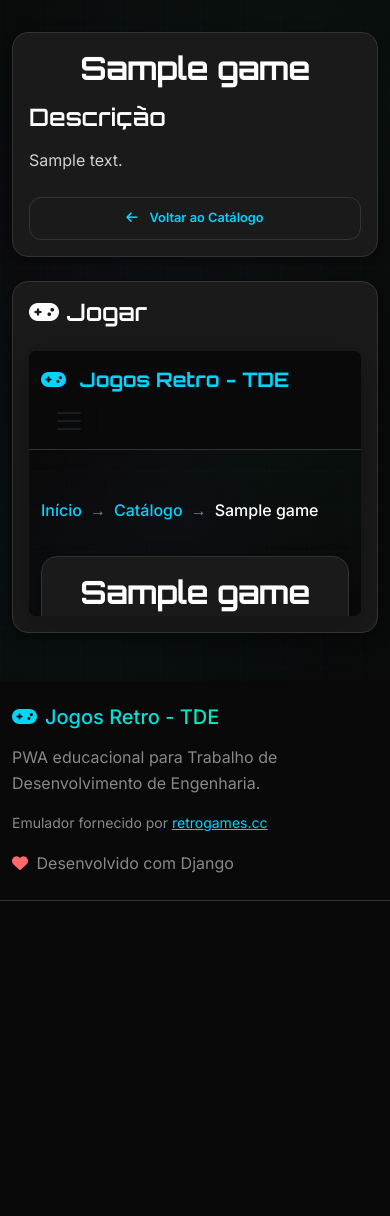
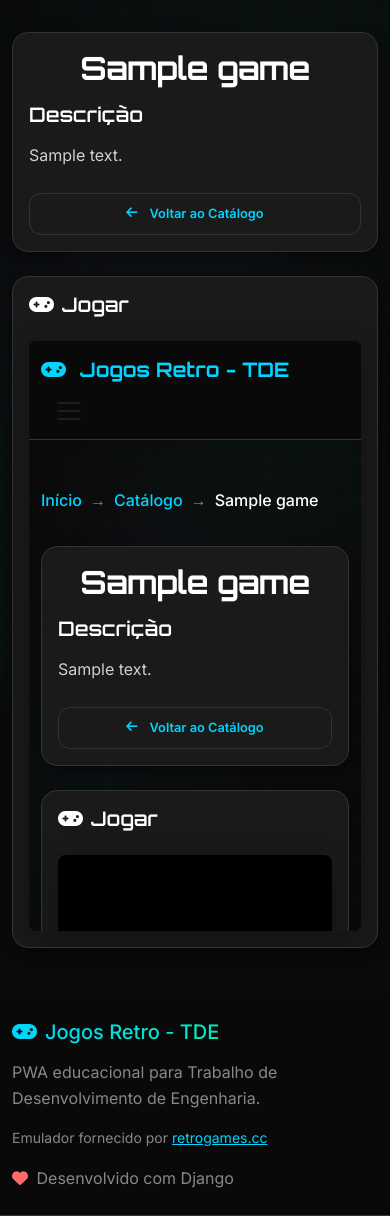
Before and after one commit to TauanGB/Retro-Games-Cloud, a Django app: a page that uses games/templates/games/base.html in a window 390 px wide. Shown: the part 133-1349 px from the top of the page. Before the commit the page ends 1034 px from the top, so only its background shows below. Run offline with Django 4.2, Linux system fonts and the light colour scheme; a user stored in the database is signed in; tables that the repository leaves empty hold one stand-in row (values such as "Sample post").

Commit message:
Atualiza as dependências do projeto para versões mais recentes do Pillow e psycopg2-binary. Adiciona estilos e scripts para suporte à instalação de PWA, incluindo um botão de instalação visível apenas para usuários autenticados. Melhora a responsividade do layout de detalhes do jogo, ajustando classes e estilos para iframes e mensagens de erro.

```diff
--- a/games/templates/games/game_detail.html
+++ b/games/templates/games/game_detail.html
@@ -15,7 +15,7 @@
 
 <div class="row">
     <!-- Informações do Jogo -->
-    <div class="col-lg-3 col-md-4 mb-4">
+    <div class="col-lg-3 col-md-4 col-12 mb-4 mb-lg-0">
         <div class="modern-card">
             <h1 class="retro-title mb-3">{{ game.title }}</h1>
 
@@ -35,30 +35,29 @@
     </div>
 
     <!-- Emulador -->
-    <div class="col-lg-9 col-md-8">
+    <div class="col-lg-9 col-md-8 col-12">
         <div class="modern-card">
             <h2 class="retro-heading mb-4">
                 <i class="fas fa-gamepad me-2"></i>Jogar
             </h2>
 
             <!-- Container do iframe -->
-            <div class="game-iframe-container" style="position: relative; width: 100%; max-width: 100%; margin: 0 auto;">
+            <div class="game-iframe-container">
                 {% if game.rom_url %}
-                <div style="position: relative; width: 100%; padding-bottom: 75%; background: #000; border-radius: 12px; overflow: hidden; box-shadow: 0 8px 32px rgba(0, 0, 0, 0.3);">
+                <div class="game-iframe-wrapper">
                     <iframe src="{{ game.rom_url }}"
-                            width="800"
-                            height="600"
-                            frameborder="no"
+                            frameborder="0"
                             allowfullscreen="true"
                             webkitallowfullscreen="true"
                             mozallowfullscreen="true"
                             scrolling="no"
-                            style="position: absolute; top: 0; left: 0; width: 100%; height: 100%; border: none; display: block;">
+                            allow="autoplay; fullscreen; gamepad; gyroscope; accelerometer"
+                            class="game-iframe">
                     </iframe>
                 </div>
                 {% else %}
                 <!-- Mensagem quando não há URL configurada -->
-                <div style="display: flex; align-items: center; justify-content: center; background: #1a1a2e; color: #fff; flex-direction: column; padding: 3rem; border-radius: 12px; min-height: 500px;">
+                <div class="game-no-rom-message">
                     <i class="fas fa-exclamation-circle fa-3x mb-3 text-warning"></i>
                     <h3 class="retro-heading mb-3">Emulador Não Configurado</h3>
                     <p class="retro-text text-center">
@@ -138,43 +137,139 @@
     /* Container do iframe responsivo */
     .game-iframe-container {
         width: 100%;
+        margin: 0 auto;
     }
 
-    /* Ajustes para telas grandes */
+    /* Wrapper do iframe com aspect ratio responsivo */
+    .game-iframe-wrapper {
+        position: relative;
+        width: 100%;
+        background: #000;
+        border-radius: 12px;
+        overflow: hidden;
+        box-shadow: 0 8px 32px rgba(0, 0, 0, 0.3);
+        /* Aspect ratio padrão 4:3 para jogos retro */
+        aspect-ratio: 4 / 3;
+        min-height: 300px;
+    }
+
+    /* Iframe totalmente responsivo */
+    .game-iframe {
+        position: absolute;
+        top: 0;
+        left: 0;
+        width: 100%;
+        height: 100%;
+        border: none;
+        display: block;
+        -webkit-overflow-scrolling: touch;
+    }
+
+    /* Mensagem quando não há ROM */
+    .game-no-rom-message {
+        display: flex;
+        align-items: center;
+        justify-content: center;
+        background: #1a1a2e;
+        color: #fff;
+        flex-direction: column;
+        padding: 3rem 1.5rem;
+        border-radius: 12px;
+        min-height: 400px;
+        text-align: center;
+    }
+
+    /* Ajustes para telas grandes (desktop) */
     @media (min-width: 1200px) {
-        .game-iframe-container > div {
-            padding-bottom: 70% !important; /* Proporção 16:9 aproximada */
+        .game-iframe-wrapper {
+            aspect-ratio: 16 / 9; /* Proporção mais larga para desktop */
+            max-width: 100%;
         }
     }
 
-    /* Ajustes para tablets */
+    /* Ajustes para tablets em landscape */
     @media (min-width: 768px) and (max-width: 1199px) {
-        .game-iframe-container > div {
-            padding-bottom: 75% !important; /* Proporção 4:3 */
+        .game-iframe-wrapper {
+            aspect-ratio: 4 / 3;
         }
     }
 
-    /* Ajustes para mobile */
-    @media (max-width: 767px) {
-        .game-iframe-container > div {
-            padding-bottom: 80% !important; /* Proporção mais vertical para mobile */
-            border-radius: 8px !important;
-        }
-
-        /* Ajustar layout em mobile */
-        .col-lg-3.col-md-4 {
-            margin-bottom: 1.5rem;
+    /* Ajustes para tablets em portrait */
+    @media (min-width: 768px) and (max-width: 991px) and (orientation: portrait) {
+        .game-iframe-wrapper {
+            aspect-ratio: 3 / 4;
         }
     }
 
-    /* Melhorar visualização do iframe */
-    .game-iframe-container iframe {
-        min-height: 400px;
+    /* Ajustes para mobile - portrait */
+    @media (max-width: 767px) {
+        .game-iframe-container {
+            padding: 0;
+        }
+
+        .game-iframe-wrapper {
+            aspect-ratio: 9 / 16; /* Proporção vertical para mobile portrait */
+            border-radius: 8px;
+            min-height: 400px;
+            max-height: 80vh; /* Limitar altura máxima em mobile */
+        }
+
+        .game-iframe {
+            min-height: 400px;
+        }
+
+        .game-no-rom-message {
+            min-height: 300px;
+            padding: 2rem 1rem;
+        }
+
+        .game-no-rom-message .fa-3x {
+            font-size: 2rem !important;
+        }
+
+        /* Ajustar espaçamento do card em mobile */
+        .modern-card {
+            padding: 1rem;
+        }
+
+        .retro-heading {
+            font-size: 1.25rem;
+        }
     }
 
+    /* Ajustes para mobile - landscape */
+    @media (max-width: 767px) and (orientation: landscape) {
+        .game-iframe-wrapper {
+            aspect-ratio: 16 / 9; /* Proporção mais larga em landscape */
+            max-height: 70vh;
+        }
+    }
+
+    /* Ajustes para telas muito pequenas */
+    @media (max-width: 480px) {
+        .game-iframe-wrapper {
+            aspect-ratio: 9 / 16;
+            min-height: 350px;
+            max-height: 75vh;
+        }
+
+        .game-iframe {
+            min-height: 350px;
+        }
+    }
+
+    /* Melhorar visualização em telas médias */
     @media (min-width: 992px) {
-        .game-iframe-container iframe {
+        .game-iframe-wrapper {
             min-height: 500px;
+        }
+    }
+
+    /* Suporte para modo tela cheia */
+    @media (display-mode: fullscreen) {
+        .game-iframe-wrapper {
+            aspect-ratio: 16 / 9;
+            max-height: 100vh;
         }
     }
 </style>
--- a/requirements.txt
+++ b/requirements.txt
@@ -6,10 +6,10 @@
 Django==4.2.7
 
 # Processamento de Imagens
-Pillow==10.1.0
+Pillow==10.4.0
 
 # Banco de Dados
-psycopg2-binary==2.9.9
+psycopg2-binary==2.9.11
 dj-database-url==2.1.0
 
 # Configuração de Ambiente
--- /dev/null
+++ b/static/games/js/pwa-install.js
@@ -0,0 +1,296 @@
+// PWA Install Manager - Mostra prompt de instalação apenas quando usuário está logado
+// Este script gerencia o evento beforeinstallprompt e permite instalar o PWA
+
+let deferredPrompt;
+let installButton = null;
+
+// Verificar se o usuário está logado (via variável global definida no template)
+function isUserLoggedIn() {
+    // Verificar variável global definida no template Django
+    if (typeof window.USER_IS_AUTHENTICATED !== 'undefined') {
+        return window.USER_IS_AUTHENTICATED === true;
+    }
+
+    // Fallback: verificar cookie de sessão do Django
+    const cookies = document.cookie.split(';');
+    for (let cookie of cookies) {
+        const [name] = cookie.trim().split('=');
+        if (name === 'sessionid') {
+            return true;
+        }
+    }
+    return false;
+}
+
+// Função para mostrar o botão de instalação
+function showInstallButton() {
+    if (installButton) {
+        installButton.style.display = 'block';
+    }
+}
+
+// Função para esconder o botão de instalação
+function hideInstallButton() {
+    if (installButton) {
+        installButton.style.display = 'none';
+    }
+}
+
+// Função para verificar se o PWA já está instalado
+function isPWAInstalled() {
+    // Verificar se está rodando em modo standalone (instalado)
+    if (window.matchMedia('(display-mode: standalone)').matches) {
+        return true;
+    }
+
+    // Verificar se está em modo standalone no iOS
+    if (window.navigator.standalone === true) {
+        return true;
+    }
+
+    return false;
+}
+
+// Evento beforeinstallprompt - disparado quando o navegador pode mostrar o prompt de instalação
+window.addEventListener('beforeinstallprompt', (e) => {
+    console.log('[PWA Install] beforeinstallprompt disparado');
+
+    // Só processar se o usuário estiver logado
+    if (!isUserLoggedIn()) {
+        console.log('[PWA Install] Usuário não está logado, ignorando prompt');
+        return;
+    }
+
+    // Prevenir o prompt padrão do navegador
+    e.preventDefault();
+
+    // Salvar o evento para usar depois
+    deferredPrompt = e;
+
+    // Mostrar o botão de instalação
+    showInstallButton();
+
+    // Mostrar notificação toast se disponível
+    showInstallNotification();
+});
+
+// Função para mostrar notificação de instalação disponível
+function showInstallNotification() {
+    // Verificar se já existe uma notificação
+    if (document.getElementById('pwa-install-notification')) {
+        return;
+    }
+
+    // Criar elemento de notificação
+    const notification = document.createElement('div');
+    notification.id = 'pwa-install-notification';
+    notification.className = 'pwa-install-notification';
+    notification.innerHTML = `
+        <div class="d-flex align-items-center">
+            <i class="fas fa-download me-2"></i>
+            <span>Instale o app para uma experiência melhor!</span>
+        </div>
+        <button class="btn btn-sm btn-primary ms-3" onclick="installPWA()">
+            Instalar
+        </button>
+        <button type="button" class="btn-close ms-2" onclick="dismissInstallNotification()"></button>
+    `;
+
+    // Adicionar estilos inline se necessário
+    notification.style.cssText = `
+        position: fixed;
+        bottom: 20px;
+        right: 20px;
+        background: linear-gradient(135deg, #667eea 0%, #764ba2 100%);
+        color: white;
+        padding: 15px 20px;
+        border-radius: 10px;
+        box-shadow: 0 4px 15px rgba(0,0,0,0.3);
+        z-index: 9999;
+        display: flex;
+        align-items: center;
+        max-width: 400px;
+        animation: slideInUp 0.3s ease-out;
+    `;
+
+    // Adicionar ao body
+    document.body.appendChild(notification);
+
+    // Auto-dismiss após 10 segundos
+    setTimeout(() => {
+        dismissInstallNotification();
+    }, 10000);
+}
+
+// Função para fechar a notificação
+function dismissInstallNotification() {
+    const notification = document.getElementById('pwa-install-notification');
+    if (notification) {
+        notification.style.animation = 'slideOutDown 0.3s ease-out';
+        setTimeout(() => {
+            notification.remove();
+        }, 300);
+    }
+}
+
+// Função principal para instalar o PWA
+async function installPWA() {
+    if (!deferredPrompt) {
+        console.log('[PWA Install] Nenhum prompt de instalação disponível');
+
+        // Se não houver prompt, pode ser que o PWA já esteja instalado
+        if (isPWAInstalled()) {
+            alert('O app já está instalado!');
+        } else {
+            alert('Instalação não disponível no momento. Tente novamente mais tarde.');
+        }
+        return;
+    }
+
+    // Mostrar o prompt de instalação
+    deferredPrompt.prompt();
+
+    // Aguardar a resposta do usuário
+    const { outcome } = await deferredPrompt.userChoice;
+
+    console.log('[PWA Install] Resultado da instalação:', outcome);
+
+    if (outcome === 'accepted') {
+        console.log('[PWA Install] Usuário aceitou a instalação');
+        showInstallSuccessMessage();
+    } else {
+        console.log('[PWA Install] Usuário rejeitou a instalação');
+    }
+
+    // Limpar o prompt
+    deferredPrompt = null;
+
+    // Esconder o botão de instalação
+    hideInstallButton();
+
+    // Fechar a notificação
+    dismissInstallNotification();
+}
+
+// Função para mostrar mensagem de sucesso
+function showInstallSuccessMessage() {
+    // Criar mensagem de sucesso
+    const message = document.createElement('div');
+    message.className = 'pwa-install-success';
+    message.innerHTML = `
+        <div class="d-flex align-items-center">
+            <i class="fas fa-check-circle me-2"></i>
+            <span>App instalado com sucesso!</span>
+        </div>
+    `;
+
+    message.style.cssText = `
+        position: fixed;
+        top: 20px;
+        right: 20px;
+        background: #28a745;
+        color: white;
+        padding: 15px 20px;
+        border-radius: 10px;
+        box-shadow: 0 4px 15px rgba(0,0,0,0.3);
+        z-index: 9999;
+        animation: slideInRight 0.3s ease-out;
+    `;
+
+    document.body.appendChild(message);
+
+    // Remover após 3 segundos
+    setTimeout(() => {
+        message.style.animation = 'slideOutRight 0.3s ease-out';
+        setTimeout(() => {
+            message.remove();
+        }, 300);
+    }, 3000);
+}
+
+// Evento quando o PWA é instalado (appinstalled)
+window.addEventListener('appinstalled', () => {
+    console.log('[PWA Install] PWA foi instalado');
+    deferredPrompt = null;
+    hideInstallButton();
+    dismissInstallNotification();
+});
+
+// Inicialização quando o DOM estiver pronto
+document.addEventListener('DOMContentLoaded', () => {
+    // Verificar se o usuário está logado
+    if (!isUserLoggedIn()) {
+        console.log('[PWA Install] Usuário não está logado, funcionalidade de instalação desabilitada');
+        return;
+    }
+
+    // Verificar se já está instalado
+    if (isPWAInstalled()) {
+        console.log('[PWA Install] PWA já está instalado');
+        hideInstallButton();
+        return;
+    }
+
+    // Procurar botão de instalação no DOM
+    installButton = document.getElementById('pwa-install-button');
+
+    if (installButton) {
+        installButton.addEventListener('click', installPWA);
+        // Inicialmente escondido, será mostrado quando beforeinstallprompt disparar
+        hideInstallButton();
+    }
+
+    console.log('[PWA Install] Sistema de instalação PWA inicializado');
+});
+
+// Adicionar estilos CSS para animações (se não existirem)
+if (!document.getElementById('pwa-install-styles')) {
+    const style = document.createElement('style');
+    style.id = 'pwa-install-styles';
+    style.textContent = `
+        @keyframes slideInUp {
+            from {
+                transform: translateY(100%);
+                opacity: 0;
+            }
+            to {
+                transform: translateY(0);
+                opacity: 1;
+            }
+        }
+
+        @keyframes slideOutDown {
+            from {
+                transform: translateY(0);
+                opacity: 1;
+            }
+            to {
+                transform: translateY(100%);
+                opacity: 0;
+            }
+        }
+
+        @keyframes slideInRight {
+            from {
+                transform: translateX(100%);
+                opacity: 0;
+            }
+            to {
+                transform: translateX(0);
+                opacity: 1;
+            }
+        }
+
+        @keyframes slideOutRight {
+            from {
+                transform: translateX(0);
+                opacity: 1;
+            }
+            to {
+                transform: translateX(100%);
+                opacity: 0;
+            }
+        }
+    `;
+    document.head.appendChild(style);
+}
```
Also changed, not shown: games/templates/games/base.html (+40 -0 lines).
